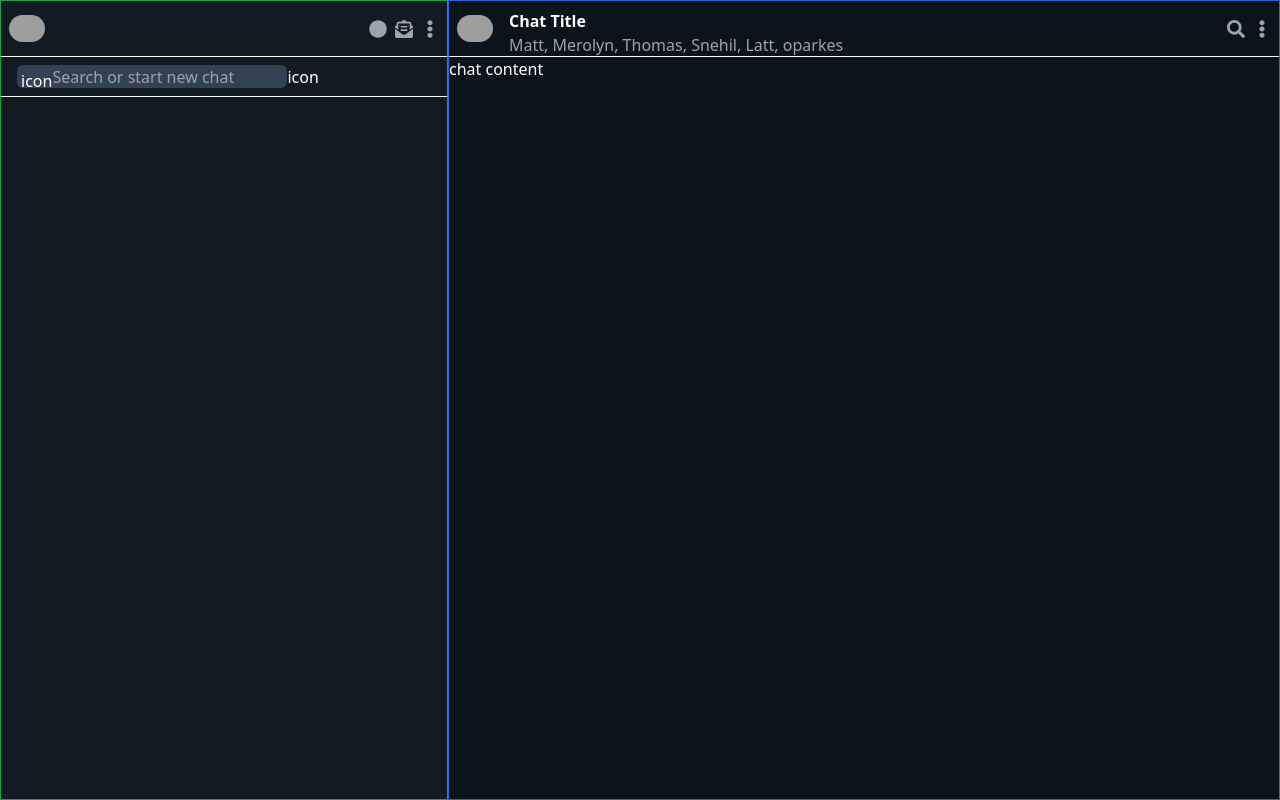
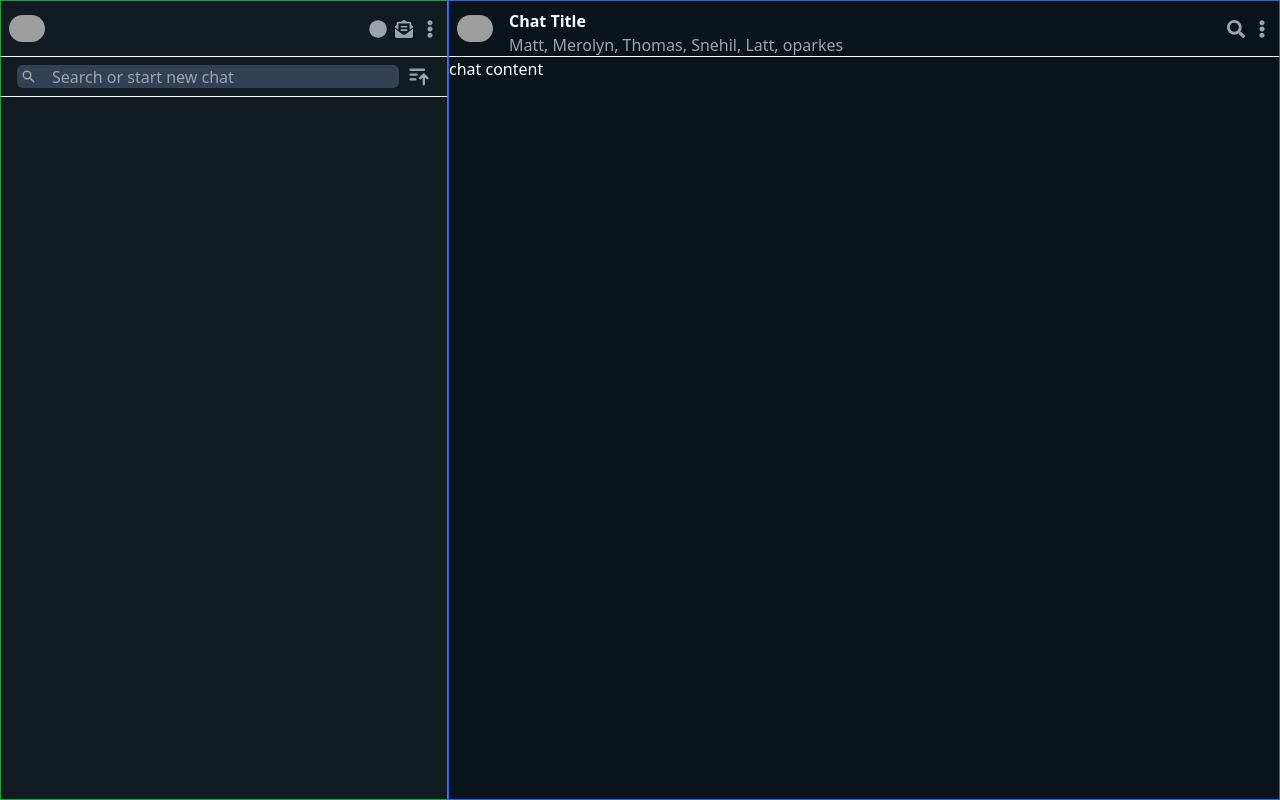
Before and after one commit to matt123miller/whatsapp-web-ui, a Next.js app: page / in a window 1280 px wide. Built offline with nearby package versions, Linux system fonts and the light colour scheme; grey boxes are pictures that could not be loaded.

Commit message:
Working on search bar layout

```diff
--- a/src/components/ChatList/SearchBar/SearchBar.tsx
+++ b/src/components/ChatList/SearchBar/SearchBar.tsx
@@ -1,29 +1,55 @@
 import clsx, { ClassValue } from "clsx";
-import React from "react";
-
+import React, { useState } from "react";
+import {
+  SortAscendingIcon,
+  SortDescendingIcon,
+  SearchIcon,
+} from "@heroicons/react/solid";
 export type Props = {
   children?: React.ReactNode;
   className?: ClassValue;
 };
 
 const SearchBar: React.FC<Props> = (props: Props) => {
+  const [ascending, setAscending] = useState(false);
+
   return (
-    <div className="px-4 py-2 flex flex-row">
+    <div className="px-4 py-2 flex flex-row grow">
       {/* TODO: Add functionality later */}
-      <div className="flex bg-default rounded-md p-1">
-        <span>
+      <div className="flex grow bg-default rounded-md p-1">
+        <span className="grow-0 pr-4">
           {/* icon that changes based on state */}
-          icon
+          <SearchIcon
+            className=" text-lg text-gray-400 hover:text-white"
+            width="15px"
+            height="15px"
+          />
         </span>
         <input
-          className="bg-default border-none"
+          className="bg-default grow-1 py-2 focus-visible:outline-dashed focus-visible:outline-1 focus-visible:outline-grey-400"
           type="text"
           name="search-query"
           id="SearchQuery"
           placeholder="Search or start new chat"
         />
       </div>
-      <span>icon</span>
+      <span className="grow-0 pl-2">
+        {ascending ? (
+          <SortDescendingIcon
+            onClick={() => setAscending(!ascending)}
+            className=" text-lg text-gray-400 hover:text-white"
+            width="24px"
+            height="24px"
+          />
+        ) : (
+          <SortAscendingIcon
+            onClick={() => setAscending(!ascending)}
+            className="text-lg text-gray-400 hover:text-white"
+            width="24px"
+            height="24px"
+          />
+        )}
+      </span>
     </div>
   );
 };
```
